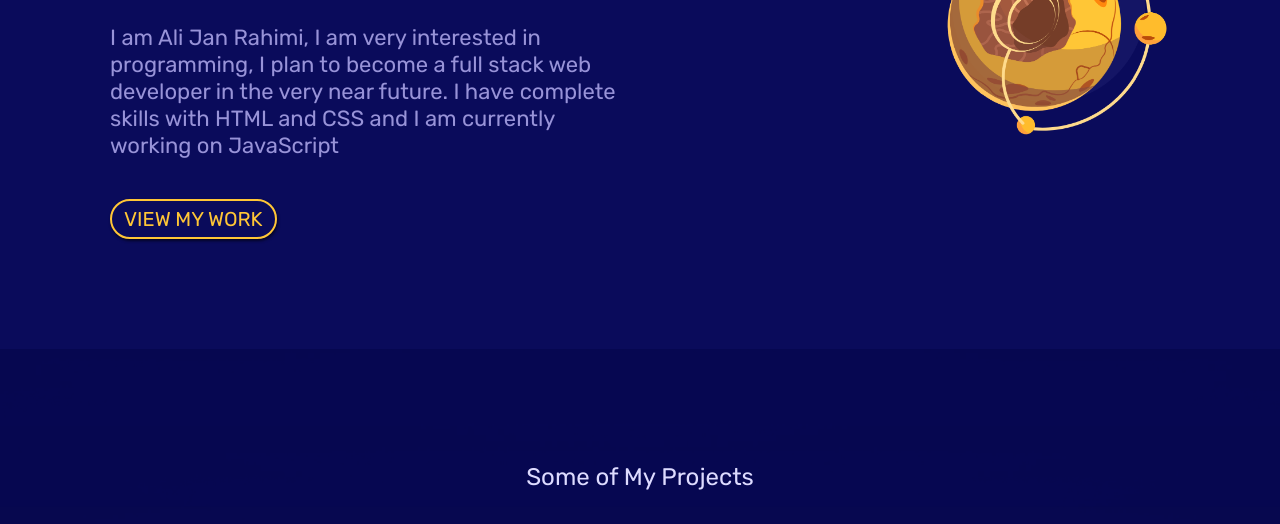
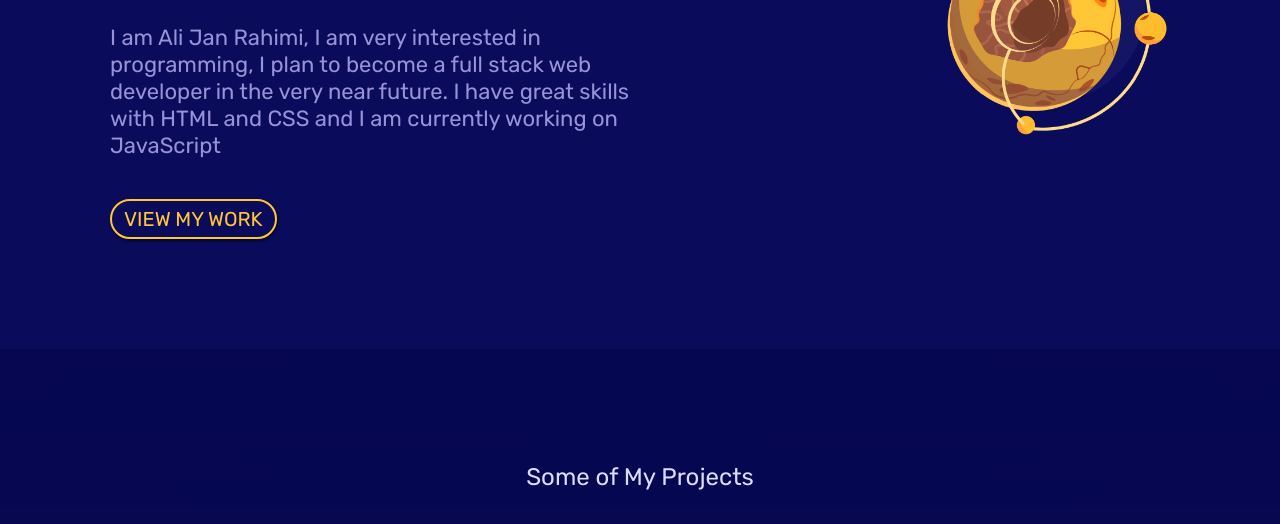
Before and after one commit to rahimialijan/Simple-Responsive-Homepage, a plain HTML site: page index.html in a window 1280 px wide. Shown: the part 276-800 px from the top of the page. Drawn offline with Linux system fonts and the light colour scheme.

Commit message:
text changes

```diff
--- a/index.html
+++ b/index.html
@@ -18,7 +18,7 @@
     <section id="welcome" class="grid">
         <div class="welcome-text">
             <h2>Space Enthusiast <br> &JavaScript Develporer</h2>
-            <p class="leading">I am Ali Jan Rahimi, I am very interested in programming, I plan to become a full stack web developer in the very near future. I have complete skills with HTML and CSS and I am currently working on JavaScript</p>
+            <p class="leading">I am Ali Jan Rahimi, I am very interested in programming, I plan to become a full stack web developer in the very near future. I have great skills with HTML and CSS and I am currently working on JavaScript</p>
             <a href="#portFolio" class="button">View My Work</a>
         </div>
         <div class="welcome-img">
```
